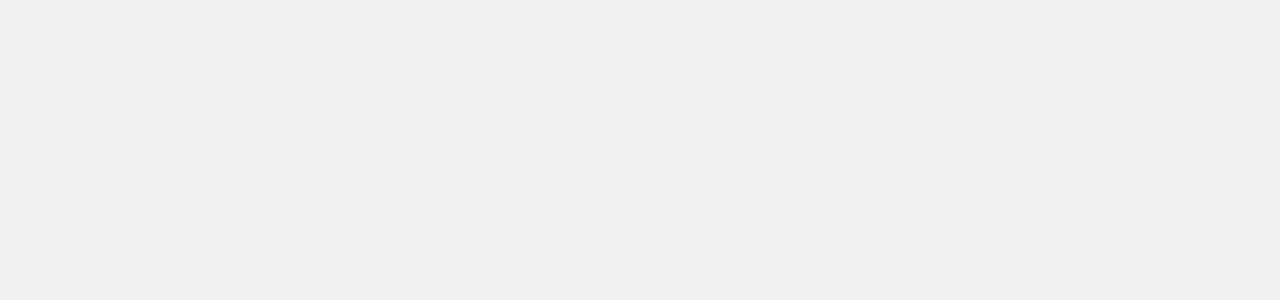
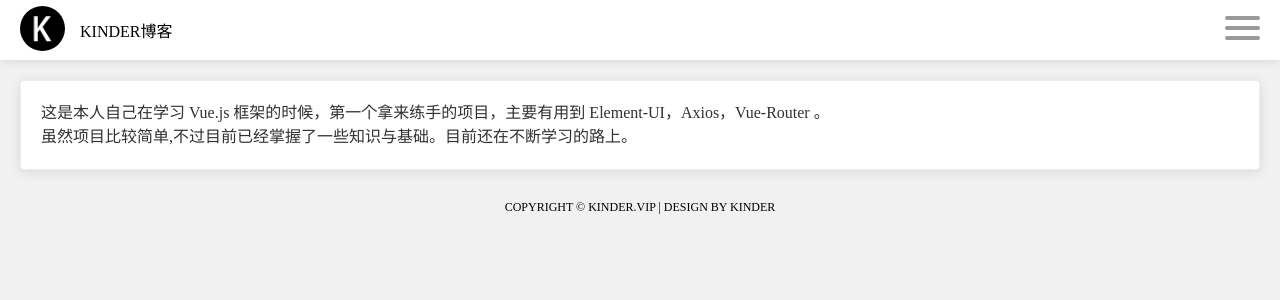
Before and after one commit to kinder1995/kinderblog, a Vue app: page /#/about in a window 1280 px wide. Shown: the top 300 px of the page. Built offline with nearby package versions, Linux system fonts and the light colour scheme.

Commit message:
add about and detail

```diff
--- a/src/App.vue
+++ b/src/App.vue
@@ -1,6 +1,12 @@
 <template>
     <div id="app">
-        <router-view/>
+        <transition
+            name="custom"
+            enter-active-class="animated fadeIn"
+            leave-active-class="animated fadeOut"
+            :duration="{enter:100,leave:300}">
+            <router-view/>
+        </transition>
     </div>
 </template>
 
--- /dev/null
+++ b/src/components/about.vue
@@ -0,0 +1,50 @@
+<template>
+    <el-container>
+        <my-header></my-header>
+        <el-container class="body-container">
+            <my-aside></my-aside>
+            <el-container class="right-container tran300" :class="{'on':isA }">
+                <el-main>
+                    <el-row>
+                        <el-col :span="24">
+                            <el-card class="box-card" style="font-size:16px;line-height:24px;">
+                                这是本人自己在学习 Vue.js 框架的时候，第一个拿来练手的项目，主要有用到 Element-UI，Axios，Vue-Router 。<br/>
+                                虽然项目比较简单,不过目前已经掌握了一些知识与基础。目前还在不断学习的路上。
+                            </el-card>
+                        </el-col>
+                        <el-col :span="24">
+                            <my-footer></my-footer>
+                        </el-col>
+                    </el-row>
+                </el-main>
+            </el-container>
+        </el-container>
+    </el-container>
+</template>
+
+<script>
+    export default {
+        name: "about",
+        data() {
+            return {
+                isA: ''
+            }
+        },
+        created() {
+            this.eventBus.$on("menuToggle", (status) => {
+                this.isA = status;
+            })
+        },
+        methods: {
+            menuToggle() {
+                this.isA = !this.isA;
+                this.eventBus.$emit("menuToggle", this.isA)
+            }
+        }
+    }
+</script>
+
+<style>
+    @import '../assets/css/animate.min.css';
+    @import '../assets/css/public.css';
+</style>
--- a/src/components/aside.vue
+++ b/src/components/aside.vue
@@ -32,7 +32,6 @@
         },
         created: function () {
             this.eventBus.$on('menuToggle', (status) => {
-                console.log(status, 'On aside component');
                 this.isA = status;
             });
         },
@@ -42,6 +41,5 @@
                 this.eventBus.$emit('menuToggle', this.isA);
             }
         }
-
     }
 </script>
--- a/src/components/category.vue
+++ b/src/components/category.vue
@@ -52,7 +52,6 @@
         },
         created: function () {
             this.eventBus.$on('menuToggle', (status) => {
-                console.log(status, 'On aside component');
                 this.id = this.$route.params.id;
                 this.isA = status;
             });
@@ -69,7 +68,6 @@
                 })
                     .then(response => {
                         this.list = response.data.info;
-                        console.log(response.data.id);
                     })
                     .catch(error => {
                         console.log(error);
--- a/src/components/detail.vue
+++ b/src/components/detail.vue
@@ -1,24 +1,35 @@
 <template>
-      <div class="kinder-body">
-                  <div class="list-content">
-                        <div class="list wow fadeInUp animated">
-                              <h1 :title="article.title">{{article.title}}</h1>
-                              <div class="describe" v-html="article.content"></div>
-                              <div class="list-b">
-                                    <div class="data">{{article.create_time}}</div>
-                                    <div class="tag">{{article.label[0].label}}</div>
-                              </div>
-                        </div>
-                  </div>
-            </div>
-      </div>
+    <el-container>
+        <my-header></my-header>
+        <el-container class="body-container">
+            <my-aside></my-aside>
+            <el-container class="right-container tran300" :class="{'on':isA}">
+                <el-main>
+                    <el-row>
+                        <el-col :span="24">
+                            <el-card class="box-card">
+                                <div slot="header" class="clearfix" :title="article.title">{{article.title}}</div>
+                                <div class="describe" v-html="article.content"></div>
+                                <div class="bottom clearfix">
+                                    <div class="fl left">
+                                        <div class="fl">{{article.create_time}}</div>
+                                        <div class="fl">{{ firstLabelName }}</div>
+                                    </div>
+                                </div>
+                            </el-card>
+                        </el-col>
+                    </el-row>
+                </el-main>
+            </el-container>
+        </el-container>
+    </el-container>
 </template>
 
 <script>
     import axios from 'axios';
 
     export default {
-        name: 'index',
+        name: 'detail',
         data() {
             return {
                 isA: '',
@@ -33,13 +44,24 @@
                 }
             }
         },
+        computed: {
+            labels() {
+                let labels = this.article.label;
+                return labels ? labels : [];
+            },
+            firstLabelName() {
+                let label = this.labels.length > 0 ? this.labels[0] : {};
+                return label.name;
+            }
+        },
         created() { // 组件创建完成的回调，此时组件还没渲染 顺序是 beforeCreate > created > beforeMounte > mounted
             this.id = this.$route.params.detail_id; // 在组件创建完成之后，把url参数中的id复制给id变量
+            this.eventBus.$on('menuToggle', (status) => {
+                this.id = this.$route.params.id;
+                this.isA = status;
+            });
         },
         methods: {
-            toggle: function () {
-                this.isA = !this.isA;
-            },
             getArticle() {
                 axios.get('https://www.kinder.vip/api/Index/getNews', {
                     params: {
@@ -48,11 +70,14 @@
                 })
                 .then(response => {
                     this.article = response.data.info;
-                    console.log(response.data);
                 })
                 .catch(error => {
                     console.log(error);
                 });
+            },
+            menuToggle() {
+                this.isA = !this.isA;
+                this.eventBus.$emit('menuToggle', this.isA);
             }
         }
     }
--- a/src/components/header.vue
+++ b/src/components/header.vue
@@ -2,7 +2,7 @@
     <el-header class="clearfix">
         <div class="logo fl"><a href="/"><img width="45" height="45" src="../assets/images/logo.png" alt="KINDER博客"></a></div>
         <div class="name fl">KINDER博客</div>
-        <div class="kinder-menu kinder-collapse-r fr" v-bind:class="{'is-active':isA}" @click="menuToggle">
+        <div class="kinder-menu kinder-collapse-r fr" :class="{'is-active':isA}" @click="menuToggle">
             <div class="kinder-box">
                 <div class="kinder-inner"></div>
             </div>
@@ -21,8 +21,8 @@
         },
         created() {
             this.eventBus.$on('menuToggle', (status) => {
-                console.log(status, 'On header component');
                 this.isA = status;
+                console.log(status, 'On aside component');
             });
         },
         methods:{
--- a/src/components/index.vue
+++ b/src/components/index.vue
@@ -46,7 +46,6 @@
         },
         created:function(){
             this.eventBus.$on('menuToggle', (status) => {
-                console.log(status, 'On aside component');
                 this.isA = status;
             });
         },
@@ -58,7 +57,6 @@
                 axios.get('https://www.kinder.vip/api/Index/getList')
                     .then(response => {
                         this.list = response.data.info;
-                        console.log(response.data.id);
                     })
                     .catch(error => {
                         console.log(error);
--- a/src/router/index.js
+++ b/src/router/index.js
@@ -6,13 +6,14 @@ import Router from 'vue-router'
 import index from '@/components/index'
 import Detail from '@/components/detail'
 import Category from '@/components/category'
+import About from '@/components/about'
 
 Vue.use(Router);
 
 export default new Router({
     routes: [
         {
-            path: '/index',
+            path: '/',
             name: 'index',
             component: index
         },
@@ -25,6 +26,11 @@ export default new Router({
             path: '/categories/:id/posts',
             name: 'Category',
             component: Category
+        },
+        {
+            path: '/about',
+            name: 'About',
+            component: About
         }
     ]
 })
```
